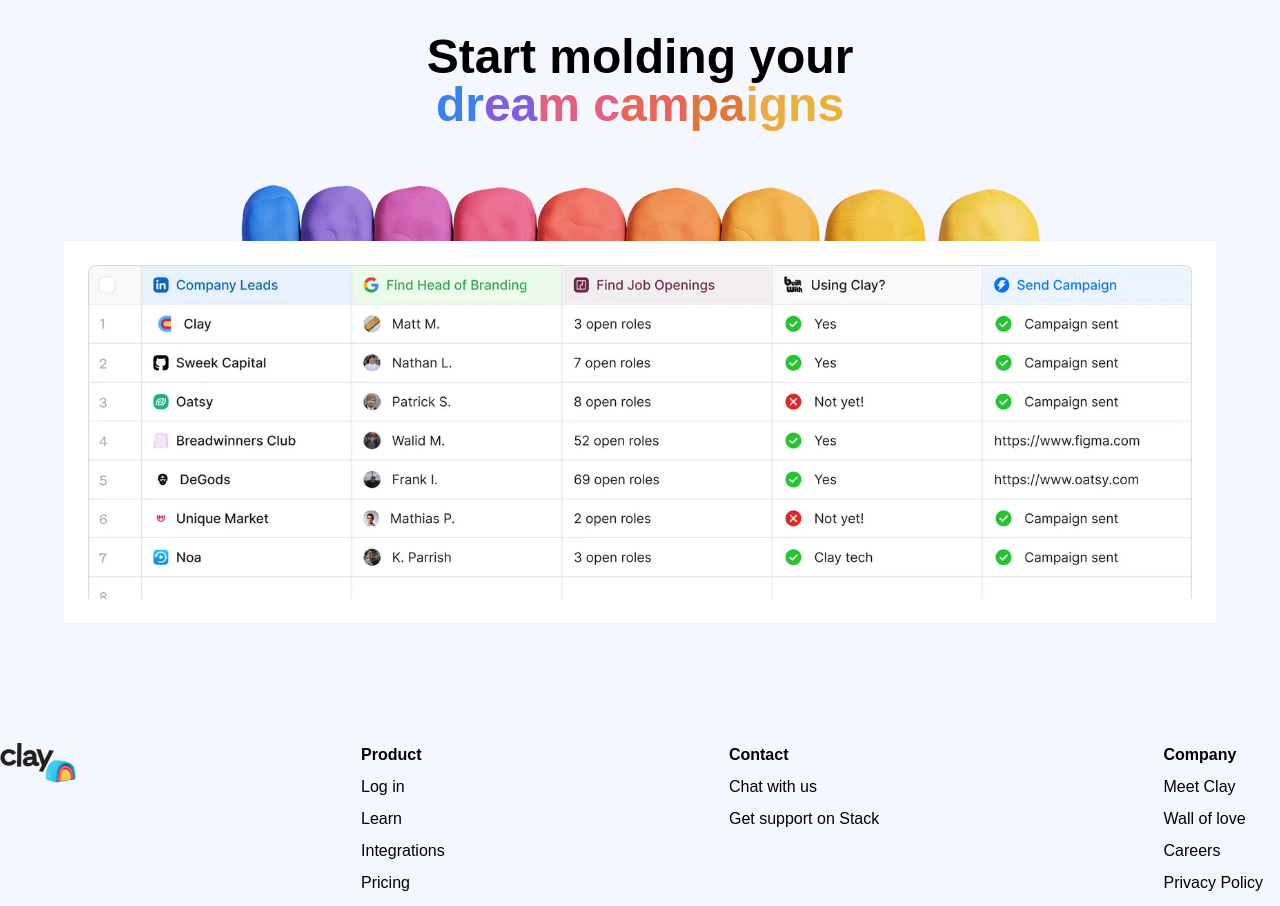
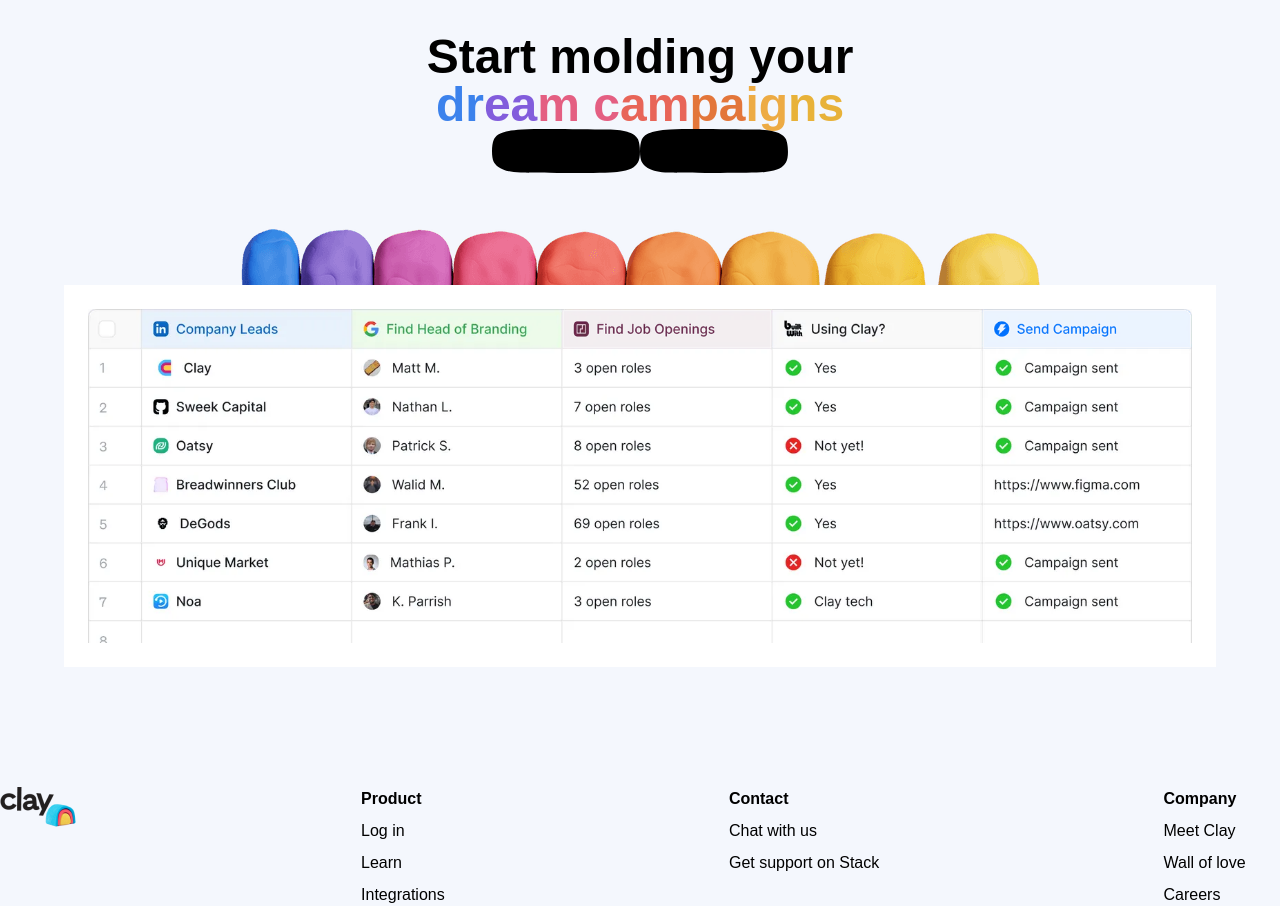
Before and after one commit to shristi-gupta21/clay-clone, a React (Vite) app: page / in a window 1280 px wide. Shown: the part 4040-4946 px from the top of the page. Built offline with nearby package versions, Linux system fonts and the light colour scheme.

Commit message:
added button icon

```diff
--- a/src/assets/components/Body.jsx
+++ b/src/assets/components/Body.jsx
@@ -23,6 +23,7 @@
                 <Faq heading={"How does AI & GPT-4 work in Clay?"} content={"Your AI messaging is only as powerful as the data that powers it. Clay leverages GPT-4 to help you automate research on leads and write 1:1 personalized campaigns. You can even train the AI model to write like you."} />
                 <hr className="my-5"/>
             </section>
+
             <DreamCampaigns />
         </>
     )
--- a/src/assets/components/DreamCampaigns.jsx
+++ b/src/assets/components/DreamCampaigns.jsx
@@ -1,5 +1,4 @@
-
-export const DreamCampaigns = () => {
+const DreamCampaigns = () => {
     return (
         <section className=" max-w-6xl text-center mx-auto px-5 md:px-0 md:py-10 text-[2rem] md:text-5xl font-semibold">
             <p>Start molding your</p>
@@ -12,7 +11,10 @@
                 <span className="text-clay-sand">ig</span>
                 <span className="text-clay-yellow">ns</span>
             </div>
-
+            <div className="flex items-center justify-center">
+                <img src={window.location.origin + "/images/button.svg"} alt="" className="h-11" />
+                <img src={window.location.origin + "/images/button.svg"} alt="" className="text-white h-11" />
+            </div>
             <div className="relative flex flex-col items-center m y-20">
                 <img src={window.location.origin + "/images/stones.png"} className="translate-y-[50%]" />
                 <div className="bg-white p-6 z-10 relative">
--- /dev/null
+++ b/src/assets/icons/button.jsx
@@ -0,0 +1,8 @@
+
+<svg id="Layer_1" className="" data-name="Layer 1" xmlns="http://www.w3.org/2000/svg" fill="currentColor"
+    viewBox="0 0 161 48">
+    <path
+        d="M158.5,10.7C155.6,5.6,147.8.6,125,.6S55.6-.7,32.7.6,4.2,6.6,1.8,12s-2.4,19.4,0,23.7,8.3,11.4,29.5,11.8,89.7,1.1,104.8-.6,19.2-5.2,22.6-10.3S161.4,15.9,158.5,10.7Z"
+        transform="translate(0 0)">
+    </path>
+</svg>
```
Also changed, not shown: public/images/button.svg (added).
